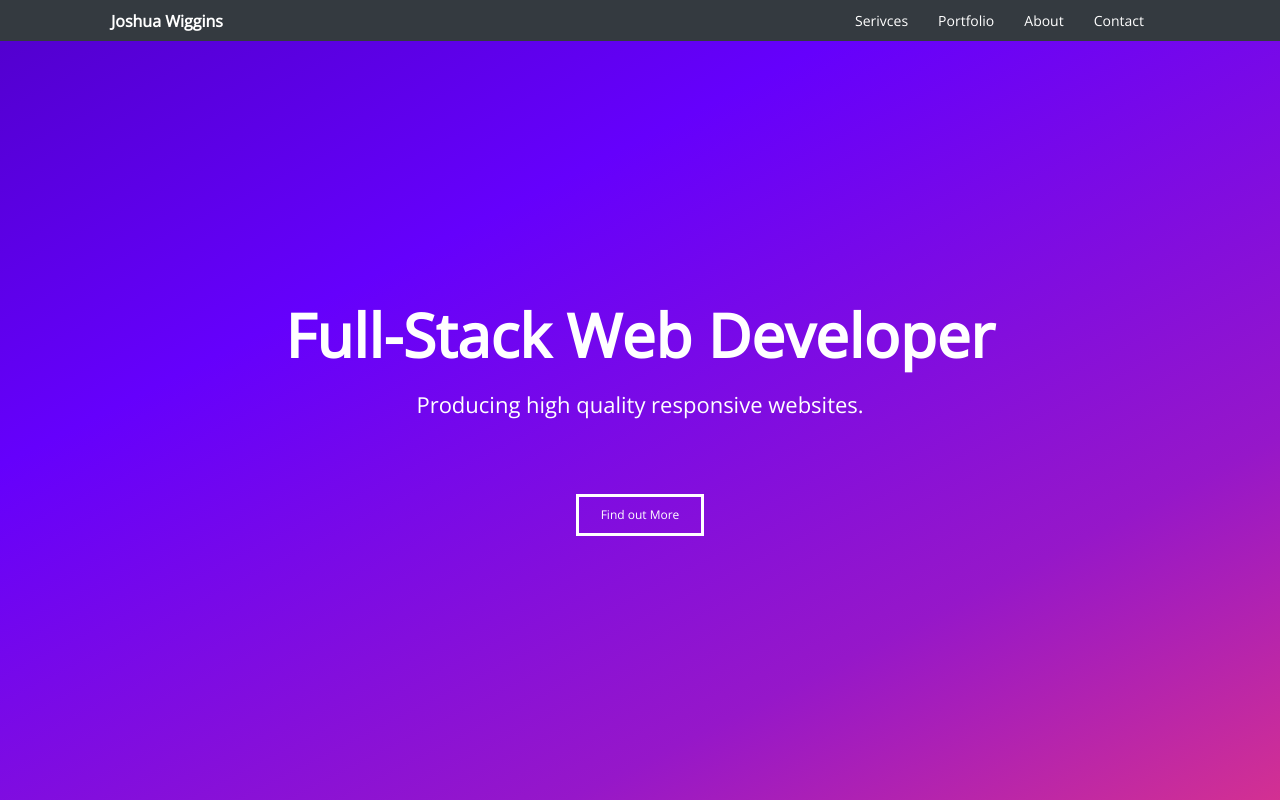
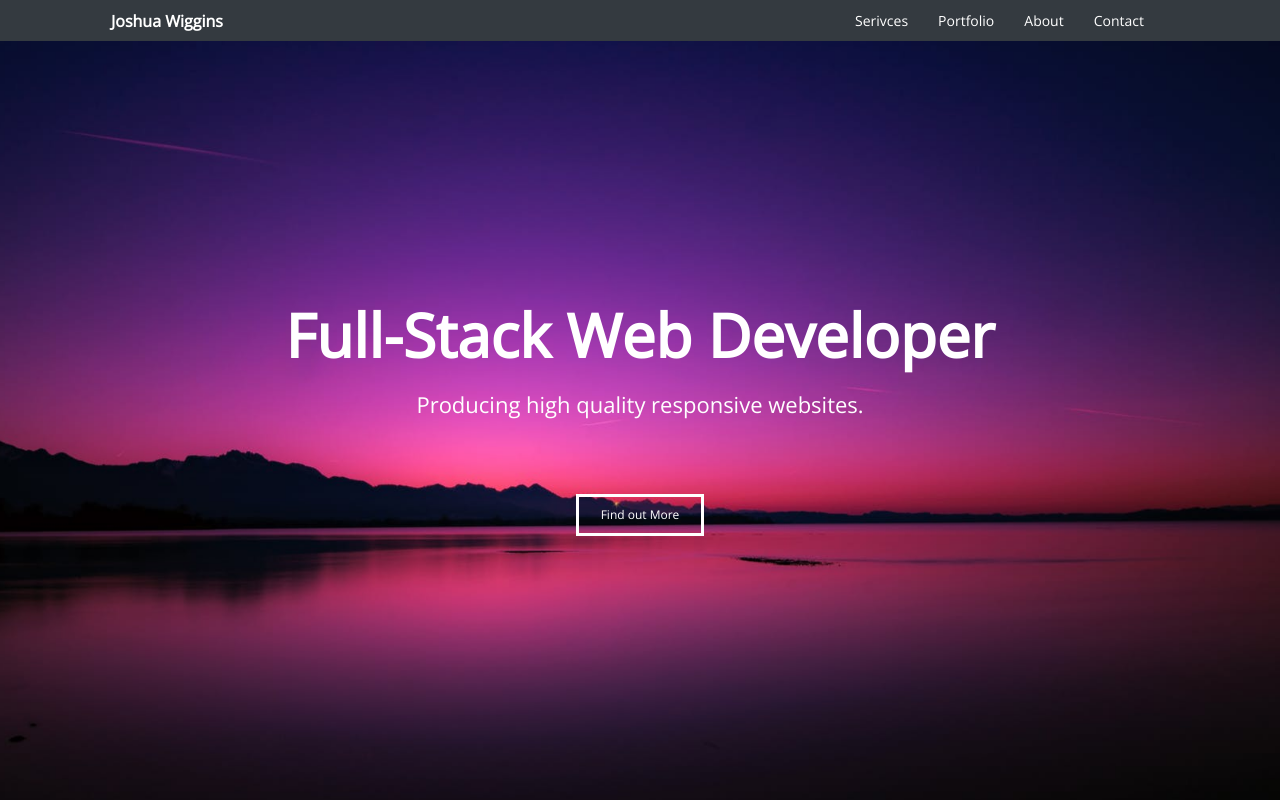
Before and after one commit to hades102zues/PortfolioSite, a React (Create React App) app: page / in a window 1280 px wide. Shown: the top 800 px of the page. Built offline with nearby package versions, Linux system fonts and the light colour scheme.

Commit message:
parallax showcase implemented

```diff
--- a/package.json
+++ b/package.json
@@ -8,6 +8,7 @@
     "react": "^16.8.6",
     "react-bootstrap": "^1.0.0-beta.8",
     "react-dom": "^16.8.6",
+    "react-parallax": "^2.2.0",
     "react-scripts": "3.0.0",
     "react-scroll": "^1.7.11"
   },
--- a/src/pages/MainPage/MainPage.js
+++ b/src/pages/MainPage/MainPage.js
@@ -3,6 +3,8 @@ import "./MainPage.css";
 import { Card, Carousel, Navbar, Nav } from "react-bootstrap";
 import { Formik, Form, Field } from "formik";
 import { Link, Element } from "react-scroll";
+import { Parallax } from "react-parallax";
+import showcase_img from "./assests/paralax1.jpeg";
 
 class MainPage extends Component {
 	render() {
@@ -66,13 +68,20 @@ class MainPage extends Component {
 						</div>
 					</Navbar>
 				</header>
+
 				<Element name="showcase">
-					<section className="showcase sec_pop">
+					<Parallax
+						bgImageAlt="showcase_image"
+						bgImage={showcase_img}
+						strength={200}
+					>
+						<section className="showcase ">
 							<div className="selling_point_space">
 								<div className="selling_point_box">
 									<h1>Full-Stack Web Developer</h1>
 									<p>
-									Producing high quality responsive websites.
+										Producing high quality responsive
+										websites.
 									</p>
 								</div>
 							</div>
@@ -84,6 +93,7 @@ class MainPage extends Component {
 								</div>
 							</div>
 						</section>
+					</Parallax>
 				</Element>
 
 				<Element name="services" />
```
Also changed, not shown: src/pages/MainPage/assests/paralax1.jpeg (added), 1 other file (tests, documents, lock files or other folders). Lines whose indentation alone changed are shown as unchanged.
